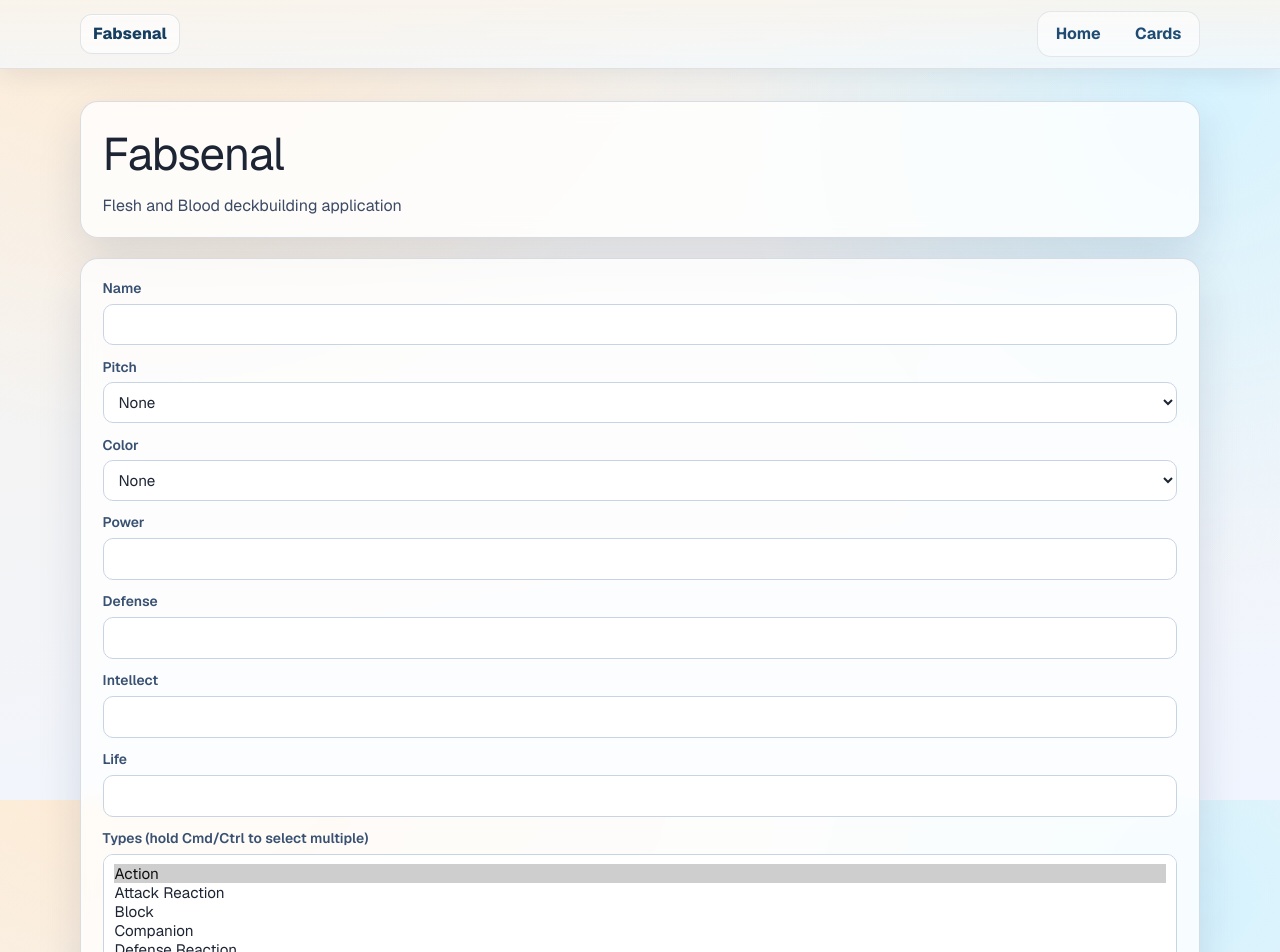
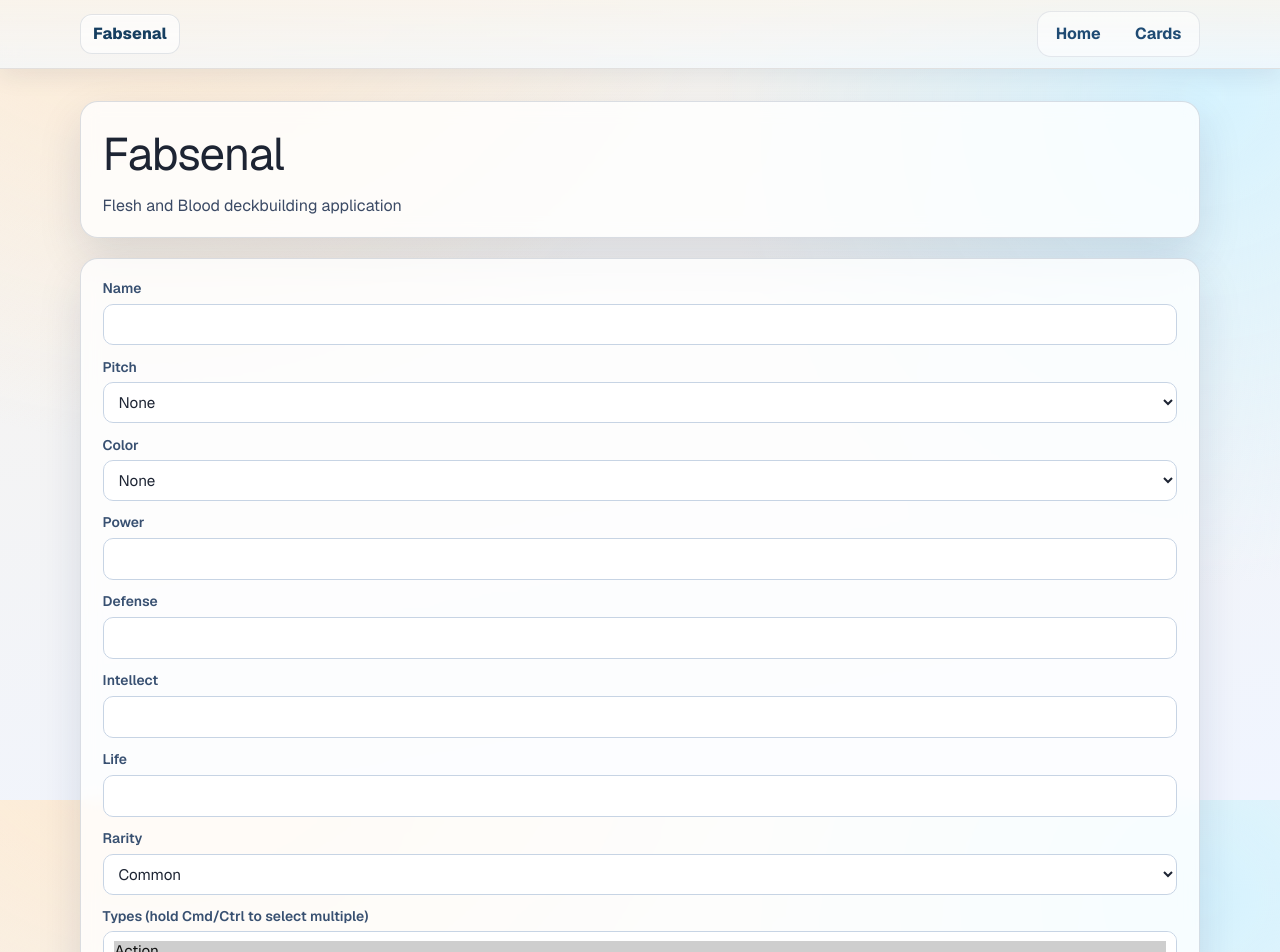
Before and after one commit to csalguera/fabsenal, a Next.js app: page /cards/add in a window 1280 px wide. Shown: the top 952 px of the page. Built offline with nearby package versions, Linux system fonts and the light colour scheme.

Commit message:
update Card interface to include rarity and update related files to support this new field

```diff
--- a/app/add-card-button.tsx
+++ b/app/add-card-button.tsx
@@ -5,6 +5,7 @@ import { useRouter } from "next/navigation";
 import type {
   Card,
   CardColor,
+  CardRarity,
   CardTrait,
   PitchValue,
 } from "./api/cards/types/card";
@@ -12,6 +13,7 @@ import CardClassificationFields, {
   type ClassificationState,
 } from "./card-classification-fields";
 import {
+  CARD_RARITY_OPTIONS,
   CARD_TRAIT_OPTIONS,
   parseCommaSeparatedList,
   getMultiSelectValues,
@@ -26,6 +28,7 @@ type CardFormState = ClassificationState & {
   defense: string;
   intellect: string;
   life: string;
+  rarity: CardRarity;
   textBox: string;
   abilities: string;
   traits: CardTrait[];
@@ -40,6 +43,7 @@ const INITIAL_FORM_STATE: CardFormState = {
   defense: "",
   intellect: "",
   life: "",
+  rarity: "Common",
   types: ["Action"],
   subtypes: [],
   useNoSubtypes: true,
@@ -127,6 +131,7 @@ export default function AddCardButton({
       defense: formState.defense ? Number(formState.defense) : null,
       intellect: formState.intellect ? Number(formState.intellect) : null,
       life: formState.life ? Number(formState.life) : null,
+      rarity: formState.rarity,
       types: formState.types,
       subtypes: formState.useNoSubtypes ? null : formState.subtypes,
       supertypes: formState.useGenericSupertype
@@ -285,6 +290,27 @@ export default function AddCardButton({
         />
       </p>
 
+      <p className="field-row">
+        <label htmlFor="rarity">Rarity </label>
+        <select
+          id="rarity"
+          value={formState.rarity}
+          onChange={(event) =>
+            setFormState((current) => ({
+              ...current,
+              rarity: event.target.value as CardRarity,
+            }))
+          }
+          required
+        >
+          {CARD_RARITY_OPTIONS.map((option) => (
+            <option key={option} value={option}>
+              {option}
+            </option>
+          ))}
+        </select>
+      </p>
+
       <CardClassificationFields
         idPrefix="add"
         state={{
--- a/app/api/cards/route.ts
+++ b/app/api/cards/route.ts
@@ -2,6 +2,8 @@ import { NextResponse } from "next/server";
 import { ObjectId } from "mongodb";
 import { getCardsCollection } from "@/lib/mongodb";
 import type { Card } from "./types/card";
+import { CARD_RARITY_OPTIONS } from "../../card-form-shared";
+import type { CardRarity } from "./types/card";
 
 type CardDocument = Card & {
   _id: ObjectId;
@@ -107,6 +109,16 @@ function normalizeCardShape(
   const normalizedImageUrl = normalizeString(card.imageUrl);
   if (normalizedImageUrl) {
     normalized.imageUrl = normalizedImageUrl;
+  }
+
+  const normalizedRarity = normalizeString(card.rarity);
+  if (
+    normalizedRarity &&
+    CARD_RARITY_OPTIONS.includes(normalizedRarity as CardRarity)
+  ) {
+    normalized.rarity = normalizedRarity as CardRarity;
+  } else {
+    normalized.rarity = "Common";
   }
 
   return normalized;
--- a/app/api/cards/types/card.ts
+++ b/app/api/cards/types/card.ts
@@ -103,6 +103,15 @@ export type CardSupertype =
   | "Royal"
   | "Shadow";
 export type CardTrait = "Agent of Chaos";
+export type CardRarity =
+  | "Common"
+  | "Basic"
+  | "Promo"
+  | "Token"
+  | "Rare"
+  | "Super Rare"
+  | "Majestic"
+  | "Legendary";
 
 export interface Card {
   id: string;
@@ -120,4 +129,5 @@ export interface Card {
   textBox: string;
   abilities: string[];
   imageUrl: string;
+  rarity: CardRarity;
 }
--- a/app/card-actions.tsx
+++ b/app/card-actions.tsx
@@ -5,6 +5,7 @@ import { useRouter } from "next/navigation";
 import type {
   Card,
   CardColor,
+  CardRarity,
   CardTrait,
   PitchValue,
 } from "./api/cards/types/card";
@@ -12,6 +13,7 @@ import CardClassificationFields, {
   type ClassificationState,
 } from "./card-classification-fields";
 import {
+  CARD_RARITY_OPTIONS,
   CARD_TRAIT_OPTIONS,
   getMultiSelectValues,
   parseCommaSeparatedList,
@@ -31,6 +33,7 @@ type CardEditState = ClassificationState & {
   defense: string;
   intellect: string;
   life: string;
+  rarity: CardRarity;
   traits: CardTrait[];
   useNoTraits: boolean;
   textBox: string;
@@ -49,6 +52,7 @@ function initialStateFromCard(
     defense: card.defense != null ? String(card.defense) : "",
     intellect: card.intellect != null ? String(card.intellect) : "",
     life: card.life != null ? String(card.life) : "",
+    rarity: card.rarity ?? "Common",
     types: card.types ?? ["Action"],
     subtypes: card.subtypes ?? [],
     useNoSubtypes: !card.subtypes || card.subtypes.length === 0,
@@ -135,6 +139,7 @@ export default function CardActions({
       defense: formState.defense ? Number(formState.defense) : null,
       intellect: formState.intellect ? Number(formState.intellect) : null,
       life: formState.life ? Number(formState.life) : null,
+      rarity: formState.rarity,
       types: formState.types,
       subtypes: formState.useNoSubtypes ? null : formState.subtypes,
       supertypes: formState.useGenericSupertype
@@ -311,6 +316,28 @@ export default function CardActions({
           }
         />
       </p>
+
+      <p className="field-row">
+        <label htmlFor={`update-rarity-${id}`}>Rarity </label>
+        <select
+          id={`update-rarity-${id}`}
+          value={formState.rarity}
+          onChange={(event) =>
+            setFormState((current) => ({
+              ...current,
+              rarity: event.target.value as CardRarity,
+            }))
+          }
+          required
+        >
+          {CARD_RARITY_OPTIONS.map((option) => (
+            <option key={option} value={option}>
+              {option}
+            </option>
+          ))}
+        </select>
+      </p>
+
       <CardClassificationFields
         idPrefix={`update-${id}`}
         state={{
--- a/app/card-form-shared.ts
+++ b/app/card-form-shared.ts
@@ -2,6 +2,7 @@ import type {
   CardTrait,
   CardSubtype,
   CardSupertype,
+  CardRarity,
   CardType,
 } from "./api/cards/types/card";
 
@@ -119,6 +120,17 @@ export const CARD_SUPERTYPE_OPTIONS: CardSupertype[] = [
 
 export const CARD_TRAIT_OPTIONS: CardTrait[] = ["Agent of Chaos"];
 
+export const CARD_RARITY_OPTIONS: CardRarity[] = [
+  "Common",
+  "Basic",
+  "Promo",
+  "Token",
+  "Rare",
+  "Super Rare",
+  "Majestic",
+  "Legendary",
+];
+
 export function parseCommaSeparatedList(value: string) {
   return value
     .split(",")
--- a/app/cards/[id]/view/page.tsx
+++ b/app/cards/[id]/view/page.tsx
@@ -38,6 +38,7 @@ export default async function ViewCardPage({ params }: ViewCardPageProps) {
 
         <div className="card-view-data">
           {[
+            { label: "Rarity", value: card.rarity },
             { label: "Pitch", value: card.pitch },
             { label: "Color", value: card.color },
             { label: "Power", value: card.power },
--- a/app/cards/page.tsx
+++ b/app/cards/page.tsx
@@ -27,6 +27,7 @@ export default async function CardsPage() {
             return (
               <li key={card.id} className="card-item">
                 <h3>{card.name}</h3>
+                <p>Rarity: {card.rarity ?? "Common"}</p>
                 {imageSrc ? (
                   <CardImage
                     src={imageSrc}
```
